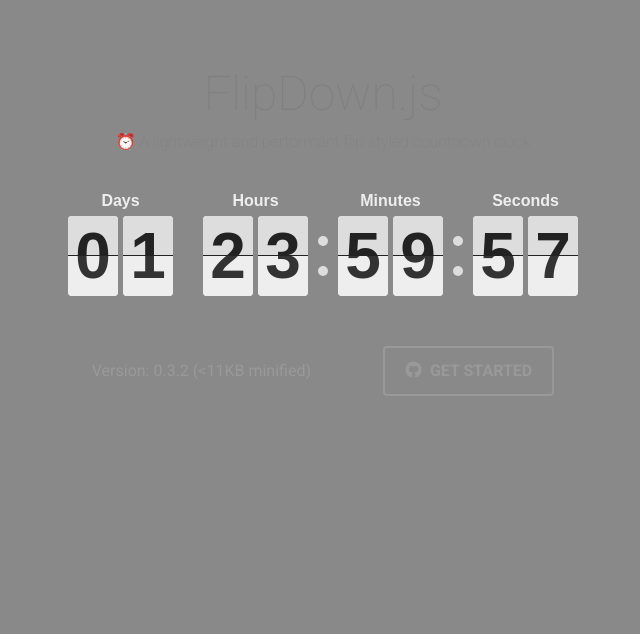
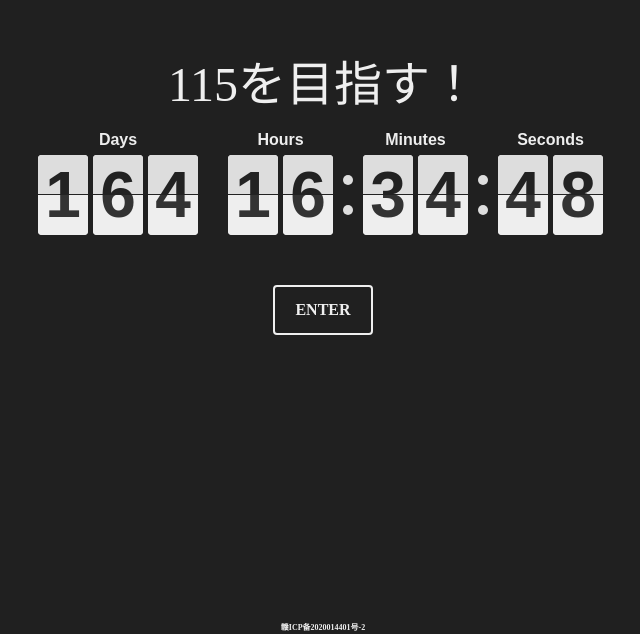
Before and after one commit to fanggong/work, a plain HTML site: page index.html in a window 1280 px wide. Shown: the part 166-800 px from the top of the page, without its empty margins (317-957 px from the left). Drawn offline with Linux system fonts and the light colour scheme.

Commit message:
modify css

```diff
--- a/css/flipdown/flipdown.css
+++ b/css/flipdown/flipdown.css
@@ -70,7 +70,7 @@
 
 .flipdown {
   overflow: visible;
-    width: 510px;
+  width: 570px;
   height: 110px;
 }
 
--- a/css/style.css
+++ b/css/style.css
@@ -6,68 +6,35 @@ html {
   margin: 0px;
   height: 100%;
   display: flex;
+  flex-direction: column;
   align-items: center;
-    align-content: space-around;
+  font-family: 'Fira Mono';
+  color: #EFEFEF;
+  background: #202020;
 }
 
-  body,
-  .example h1,
-  .example p,
-  .example .button {
-    transition: all .2s ease-in-out;
-  }
-
-  body.light-theme {
-    background-color: #151515;
-  }
-
-  body.light-theme .example h1 {
-    color: #FFFFFF;
-  }
-
-  body.light-theme .example p {
-    color: #FFFFFF;
-  }
-
-  body.light-theme .buttons .button {
-    color: #FFFFFF;
-    border-color: #FFFFFF;
-  }
-
-  body.light-theme .buttons .button:hover {
-    color: #151515;
-    background-color: #FFFFFF;
-  }
-
-  .example {
-    font-family: 'Roboto', sans-serif;
-    width: 550px;
-    height: 378px;
+.timer {
+  width: 610px;
+  height: 400px;
   margin: auto;
   padding: 20px;
   box-sizing: border-box;
 }
 
-  .example .flipdown {
+.timer .flipdown {
   margin: auto;
 }
 
-  .example h1 {
+.timer h1 {
   text-align: center;
-    font-weight: 100;
+  font-weight: 400;
   font-size: 3em;
   margin-top: 0;
   margin-bottom: 10px;
+
 }
 
-  .example p {
-    text-align: center;
-    font-weight: 100;
-    margin-top: 0;
-    margin-bottom: 35px;
-  }
-
-  .example .buttons {
+.timer .buttons {
   width: 100%;
   height: 50px;
   margin: 50px auto 0px auto;
@@ -76,71 +43,69 @@ html {
   justify-content: space-around;
 }
 
-  .example .buttons p {
-    height: 50px;
-    line-height: 50px;
-    font-weight: 400;
-    padding: 0px 25px 0px 0px;
-    color: #333;
-    margin: 0px;
-  }
-
-  .example .button {
+.timer .button {
   display: inline-block;
   height: 50px;
   box-sizing: border-box;
   line-height: 46px;
   text-decoration: none;
-    color: #333;
+  color: #EFEFEF;
   padding: 0px 20px;
-    border: solid 2px #333;
+  border: solid 2px #EFEFEF;
   border-radius: 4px;
   text-transform: uppercase;
   font-weight: 700;
   transition: all .2s ease-in-out;
 }
 
-  .example .button:hover {
-    background-color: #333;
-    color: #FFF;
+.timer .button:hover {
+  background-color: #EFEFEF;
+  color: #202020;
 }
 
-  .example .button i {
+.footer a{
+  font-weight: 700;
+  color: #EFEFEF;
+  text-decoration: none;
+  font-size: 0.5rem;
+}
+
+.timer .button i {
   margin-right: 5px;
 }
 
 @media(max-width: 550px) {
-    .example {
+  .timer {
     width: 100%;
     height: 362px;
   }
 
-    .example h1 {
+  .timer h1 {
     font-size: 2.5em;
   }
 
-    .example p {
+  .timer p {
     margin-bottom: 25px;
   }
 
-    .example .buttons {
+  .timer .buttons {
     width: 100%;
     margin-top: 25px;
     text-align: center;
     display: block;
   }
 
-    .example .buttons p,
-    .example .buttons a {
+  .timer .buttons p,
+  .timer .buttons a {
     float: none;
     margin: 0 auto;
   }
 
-    .example .buttons p {
+  .timer .buttons p {
     padding-right: 0px;
   }
 
-    .example .buttons a {
+  .timer .buttons a {
     display: inline-block;
   }
 }
--- a/index.html
+++ b/index.html
@@ -4,7 +4,9 @@
     <meta charset="utf-8">
     <meta name="viewport" content="width=device-width, initial-scale=1, shrink-to-fit=no">
     <title>FlipDown Example</title>
-    <link href="https://fonts.googleapis.com/css?family=Roboto:100,400,700,900" rel="stylesheet">
+    <link rel="preconnect" href="https://fonts.gstatic.com">
+    <link rel="stylesheet" href="https://fonts.googleapis.com/css?family=Source+Code+Pro:400">
+    <link rel="stylesheet" href="https://fonts.googleapis.com/css?family=Roboto:100,400,700,900">
     <link rel="stylesheet" href="https://use.fontawesome.com/releases/v5.3.1/css/all.css" integrity="sha384-mzrmE5qonljUremFsqc01SB46JvROS7bZs3IO2EmfFsd15uHvIt+Y8vEf7N7fWAU" crossorigin="anonymous">
     <link rel="stylesheet" type="text/css" href="css/flipdown/flipdown.css">
     <link rel="stylesheet" type="text/css" href="css/style.css">
@@ -12,14 +14,15 @@
     <script type="text/javascript" src="js/main.js"></script>
   </head>
   <body>
-    <div class="example">
-      <h1>FlipDown.js</h1>
-      <p>⏰ A lightweight and performant flip styled countdown clock</p>
-      <div id="flipdown" class="flipdown"></div>
+    <div class="timer">
+      <h1>115を目指す！</h1>
+      <div id="wedding" class="flipdown"></div>
       <div class="buttons">
-        <p>Version: <span id="ver"></span> (&lt;11KB minified)</p>
-        <a href="https://github.com/PButcher/flipdown#flipdown" class="button"><i class="fab fa-github"></i> <span>Get started</span></a>
+        <a href="./kessai" class="button"> <span>Enter</span></a>
       </div>
     </div>
+    <footer class="footer">
+      <a href="https://beian.miit.gov.cn/">赣ICP备2020014401号-2</a>
+    </footer>
   </body>
 </html>
--- a/js/flipdown/flipdown.js
+++ b/js/flipdown/flipdown.js
@@ -118,7 +118,7 @@ var FlipDown = function () {
         this.daysremaining = Math.floor((this.epoch - this.now) / 86400).toString().length;
       }
 
-      var dayRotorCount = this.daysremaining <= 2 ? 2 : this.daysremaining;
+      var dayRotorCount = this.daysremaining <= 3 ? 3 : this.daysremaining;
 
       for (var i = 0; i < dayRotorCount + 6; i++) {
         this.rotors.push(this._createRotor(0));
@@ -213,7 +213,7 @@ var FlipDown = function () {
       var _this = this;
 
       var init = arguments.length > 0 && arguments[0] !== undefined ? arguments[0] : false;
-      this.clockStrings.d = pad(this.clockValues.d, 2);
+      this.clockStrings.d = pad(this.clockValues.d, 3);
       this.clockStrings.h = pad(this.clockValues.h, 2);
       this.clockStrings.m = pad(this.clockValues.m, 2);
       this.clockStrings.s = pad(this.clockValues.s, 2);
--- a/js/main.js
+++ b/js/main.js
@@ -1,28 +1,8 @@
 document.addEventListener('DOMContentLoaded', () => {
 
-    // Unix timestamp (in seconds) to count down to
-    var twoDaysFromNow = (new Date().getTime() / 1000) + (86400 * 2) + 1;
+    var destination = new Date('2021-10-05 00:00:00').getTime() / 1000;
+    // var destination = new Date().getTime() / 1000
 
-    // Set up FlipDown
-    var flipdown = new FlipDown(twoDaysFromNow)
+    new FlipDown(destination, 'wedding', {theme: 'light'}).start();
 
-      // Start the countdown
-      .start()
-
-      // Do something when the countdown ends
-      .ifEnded(() => {
-        console.log('The countdown has ended!');
-      });
-
-    // Toggle theme
-    var interval = setInterval(() => {
-      let body = document.body;
-      body.classList.toggle('light-theme');
-      body.querySelector('#flipdown').classList.toggle('flipdown__theme-dark');
-      body.querySelector('#flipdown').classList.toggle('flipdown__theme-light');
-    }, 5000);
-
-    // Show version number
-    var ver = document.getElementById('ver');
-    ver.innerHTML = flipdown.version;
   });
```
Lines whose indentation alone changed are shown as unchanged.
